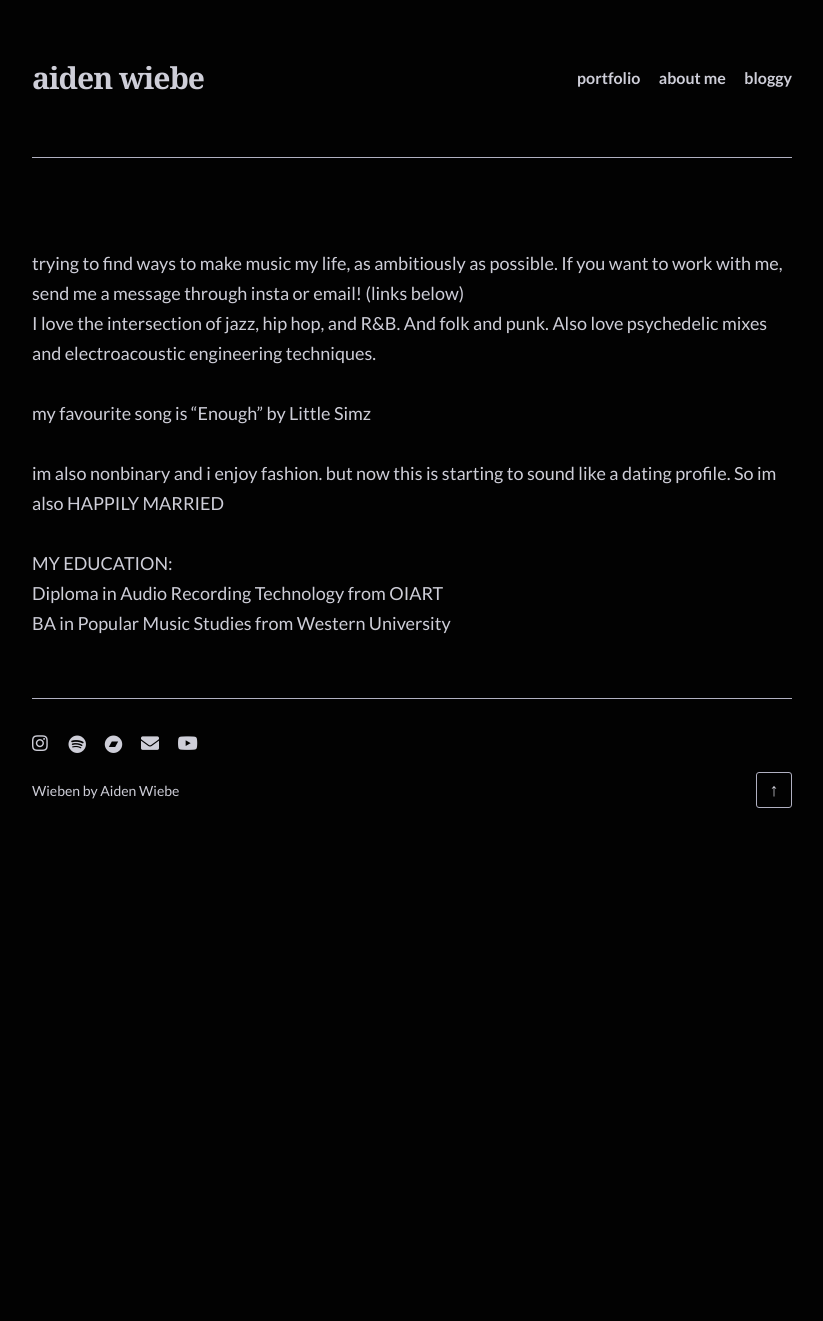
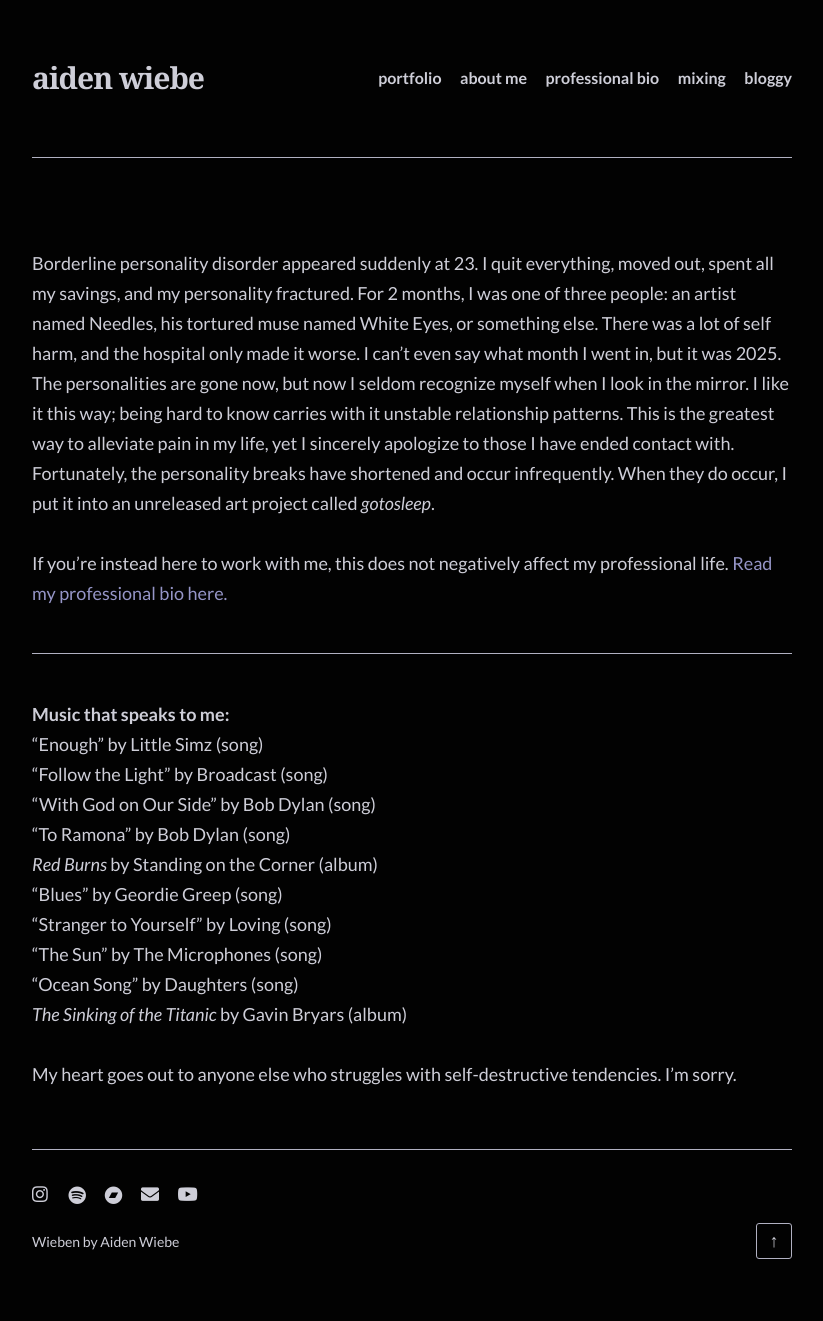
Before and after one commit to SamsonGoodenough/wieben-site, a Jekyll site: the page built from about.md, in a window 1280 px wide. Shown: the whole page, without its empty margins (228-1051 px from the left). Built offline with Jekyll 4.4.1, drawn with Linux system fonts in a browser that asks for light colours; some web fonts are replaced; before the commit the page ends 900 px from its top, so only the background shows below that.

Commit message:
big update

```diff
--- a/_config.yml
+++ b/_config.yml
@@ -32,6 +32,10 @@ navigation:
     url: /
   - text: about me
     url: /about/
+  - text: professional bio
+    url: /professional-bio
+  - text: mixing
+    url: /mixing
   - text: bloggy
     url: /blog/
 
--- a/about.md
+++ b/about.md
@@ -20,15 +20,21 @@ feature_image:
         #link: https://www.instagram.com/_chloejpg/
 ---
 
-trying to find ways to make music my life, as ambitiously as possible. If you want to work with me, send me a message through insta or email!  (links below) <br>
-I love the intersection of jazz, hip hop, and R&B.  And folk and punk.  Also love psychedelic mixes and electroacoustic engineering techniques.  <br>
-<br>
-my favourite song is "Enough" by Little Simz
-<br>
-<br>
-im also nonbinary and i enjoy fashion.  but now this is starting to sound like a dating profile.
-So im also HAPPILY MARRIED
+Borderline personality disorder appeared suddenly at 23.  I quit everything, moved out, spent all my savings, and my personality fractured.  For 2 months, I was one of three people: an artist named Needles, his tortured muse named White Eyes, or something else.  There was a lot of self harm, and the hospital only made it worse.  I can't even say what month I went in, but it was 2025.  The personalities are gone now, but now I seldom recognize myself when I look in the mirror.  I like it this way; being hard to know carries with it unstable relationship patterns.  This is the greatest way to alleviate pain in my life, yet I sincerely apologize to those I have ended contact with.  Fortunately, the personality breaks have shortened and occur infrequently.  When they do occur, I put it into an unreleased art project called *gotosleep*.
 
-MY EDUCATION:<br>
-Diploma in Audio Recording Technology from OIART<br>
-BA in Popular Music Studies from Western University
+If you're instead here to work with me, this does not negatively affect my professional life.  [Read my professional bio here.](http://wieben.ca/professional-bio)
+
+<hr>
+**Music that speaks to me:**<br>
+"Enough" by Little Simz (song)<br>
+"Follow the Light" by Broadcast (song)<br>
+"With God on Our Side" by Bob Dylan (song)<br>
+"To Ramona" by Bob Dylan (song)<br>
+*Red Burns* by Standing on the Corner (album)<br>
+"Blues" by Geordie Greep (song)<br>
+"Stranger to Yourself" by Loving (song)<br>
+"The Sun" by The Microphones (song)<br>
+"Ocean Song" by Daughters (song)<br>
+*The Sinking of the Titanic* by Gavin Bryars (album) <br>
+
+My heart goes out to anyone else who struggles with self-destructive tendencies.  I'm sorry.
```
Also changed, not shown: mixing.md (added, +53 -0 lines), professional-bio.md (added, +38 -0 lines).
